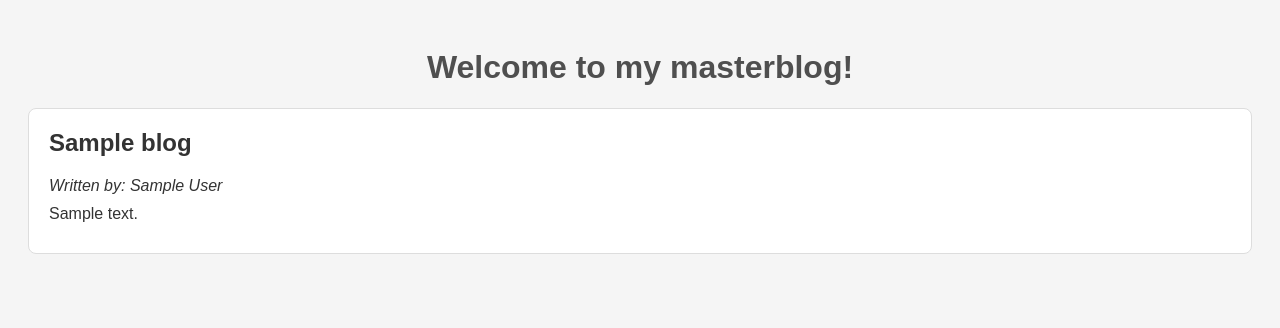
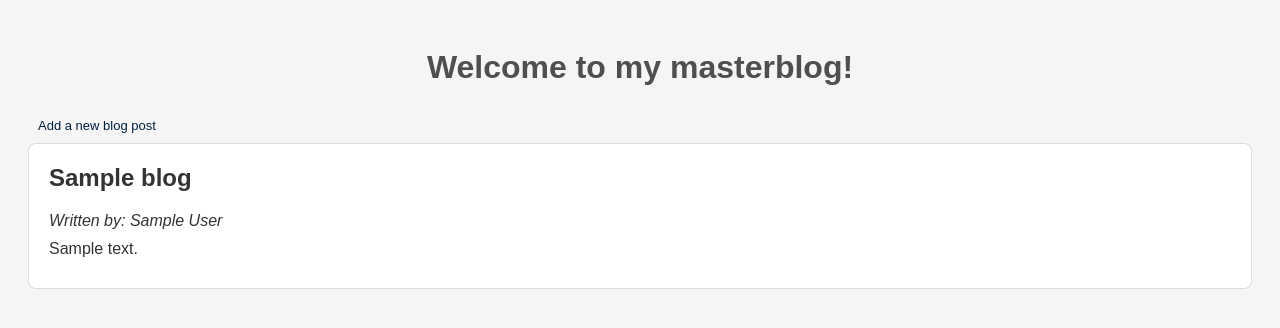
Before and after one commit to 91Soraya/masterblog, a Flask app: template templates/index.html in a window 1280 px wide. Shown: the top 328 px of the page. Run offline with Flask 3, Linux system fonts and the light colour scheme; the template is opened without the code that fills it: most values are stand-ins (such as "Sample title", 1, 10 or a date in 2020).

Commit message:
link from the home page to the /add route

```diff
--- a/static/style.css
+++ b/static/style.css
@@ -8,6 +8,20 @@ body {
 h1 {
     text-align: center;
     color: #4F4F4F;
+}
+
+.redirect {
+    padding: 5px;
+    margin: 5px;
+    display: inline-block;
+    font-size: small;
+    text-decoration: none;
+    color: #00203FFF;
+}
+
+.redirect:hover {
+    font-size: medium;
+    color: #2C5F2D;
 }
 
 .post {
--- a/templates/index.html
+++ b/templates/index.html
@@ -8,6 +8,7 @@
 </head>
 <body>
     <h1>Welcome to my masterblog!</h1>
+    <a href="{{ 'add' }}" class="redirect">Add a new blog post</a>
     {% for blog in posts %}
     <div class="post">
         <h2>{{ blog["title"] }}</h2>
```
Also changed, not shown: blog_posts.json (+1 -1 lines).
